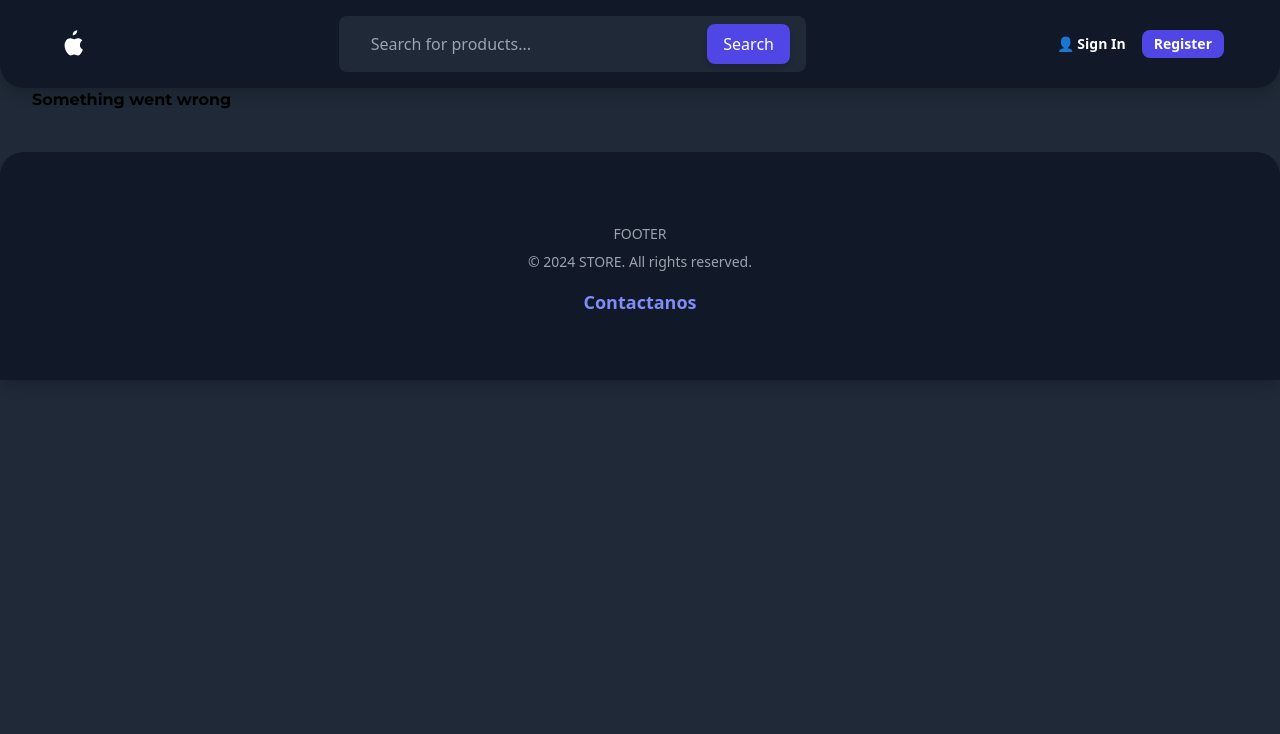
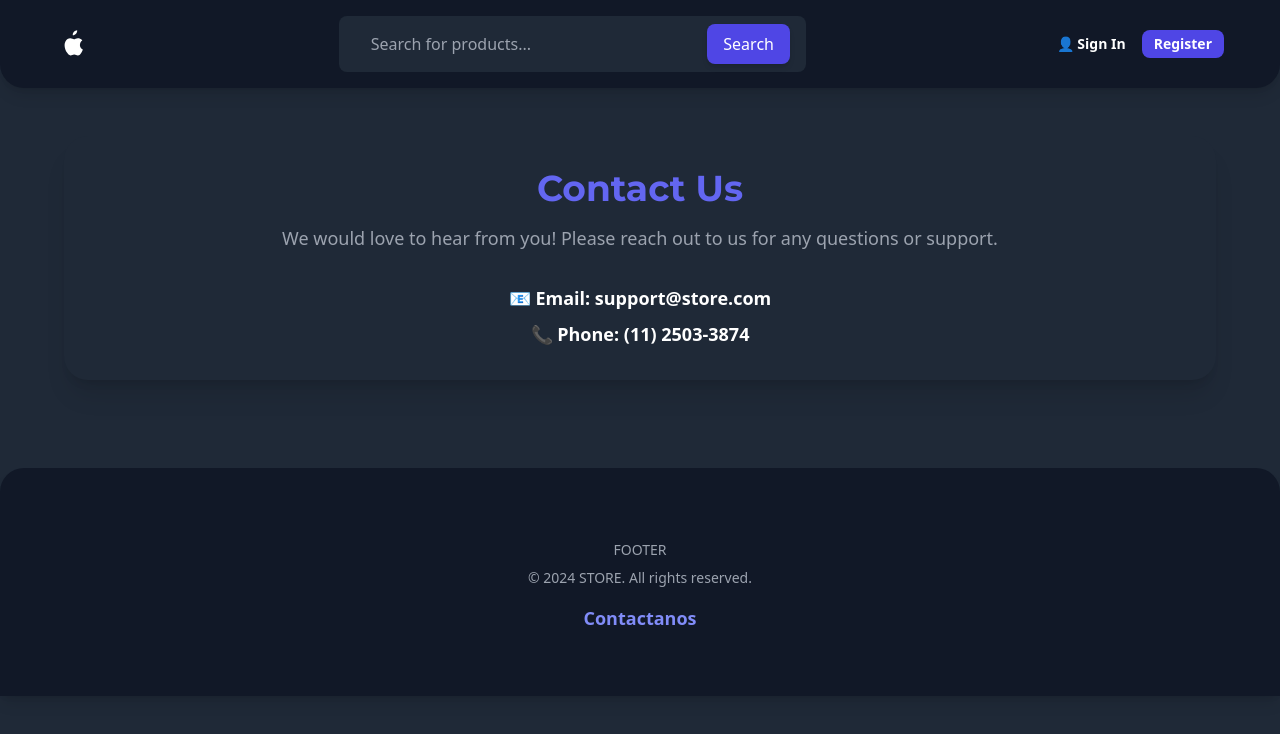
Before and after one commit to Gabrielsuigo/ecommerce, a Next.js app in the folder front/: page /contact in a window 1280 px wide. Before the commit this address had no page. Shown: the top 734 px of the page. Built offline with nearby package versions, Linux system fonts and the light colour scheme.

Commit message:
proyectoFront M4

```diff
--- a/front/app/api/products/route.tsx
+++ b/front/app/api/products/route.tsx
@@ -1,5 +1,7 @@
 
 export async function GET(){
- return Response.json({
-    response: "OK" })
+ return Response.json(
+    {
+    response: "OK" }
+)
 }
--- /dev/null
+++ b/front/app/contact/page.tsx
@@ -0,0 +1,20 @@
+import React from "react";
+
+
+const contactPage = () => {
+
+  return (
+    <div className="max-w-6xl mx-auto my-12 p-8 bg-gray-800 text-white rounded-3xl shadow-xl">
+      <h1 className="text-4xl font-bold text-center text-indigo-500">Contact Us</h1>
+      <p className="text-center text-lg mt-4 text-gray-400">
+        We would love to hear from you! Please reach out to us for any questions or support.
+      </p>
+      <div className="mt-8 text-center">
+        <p className="text-lg font-semibold">📧 Email: support@store.com</p>
+        <p className="text-lg font-semibold mt-2">📞 Phone: (11) 2503-3874</p>
+      </div>
+    </div>
+  );
+};
+
+export default contactPage;
--- a/front/app/dashboard/page.tsx
+++ b/front/app/dashboard/page.tsx
@@ -44,6 +44,7 @@ const page = () => {
                 >
 
                   <p className="text-lg font-medium text-gray-100">🧾Order N°: {order.id}</p>
+                  <p className="text-gray-400">📦 Status: {order.status}</p>
 
                 </div>
               ))}
--- a/front/app/interfaces/index.ts
+++ b/front/app/interfaces/index.ts
@@ -52,6 +52,8 @@ export interface Order {
     date?: string;
 
 }
+
+
 interface credential {
     id: number;
     password: string
--- a/front/app/products/page.tsx
+++ b/front/app/products/page.tsx
@@ -1,4 +1,3 @@
-import AuthProtected from "@/components/AuthProtected/AuthProtected";
 import Card from "@/components/Card/Card";
 import CarList from "@/components/CarList/CarList";
 import { getProducts } from "@/service/products";
--- a/front/components/Card/Card.tsx
+++ b/front/components/Card/Card.tsx
@@ -9,18 +9,15 @@ const Card = ({ name, image, price, id }: CardProps) => {
       <article
         className="transition-all duration-300 ease-in-out transform hover:scale-105 p-6 rounded-2xl shadow-xl bg-gray-800 text-white hover:shadow-2xl"
       >
-        {/* Product Name */}
         <h3 className="text-xl font-semibold mb-4">{name}</h3>
 
-        {/* Product Image */}
         <img
           src={image}
           alt={name}
           className="w-full h-56 object-cover rounded-lg mb-4"
         />
 
-        {/* Product Price */}
-        <p className="text-lg font-medium"> u$s {price}</p>
+        <p className="text-lg font-medium"> u$s{price}</p>
       </article>
     </Link>
   );
--- a/front/components/CartDetail/CartDetail.tsx
+++ b/front/components/CartDetail/CartDetail.tsx
@@ -23,8 +23,6 @@ const CartDetail = () => {
   };
 
   return (
-
-
 
 
     <div className="max-w-4xl mx-auto my-12 p-8 bg-gradient-to-r from-gray-900 via-gray-800 to-gray-700 text-white rounded-3xl shadow-2xl">
@@ -66,7 +64,7 @@ const CartDetail = () => {
           >
               {cart.length > 0 && (
                 <div className="text-right mt-4 text-lg font-semibold text-indigo-300">
-                  Total: U$s{cart.reduce((acc, item) => acc + item.price, 0)}
+                  Total: u$s{cart.reduce((acc, item) => acc + item.price, 0)}
                 </div>
               )}
           Comprar
--- a/front/components/Footer/Footer.tsx
+++ b/front/components/Footer/Footer.tsx
@@ -1,7 +1,38 @@
 
-import Link from "next/link";
+// import Link from "next/link";
+
+
+// const Footer = () => {
+//   return (
+//     <footer className="bg-gray-900 text-white py-16 mt-10 shadow-lg rounded-t-3xl">
+//       <div className="container mx-auto text-center">
+//         <p className="text-sm text-gray-400 mt-2">FOOTER</p>
+//         <p className="text-sm text-gray-400 mt-2">
+//           © 2024 STORE. All rights reserved.
+//         </p>
+//         <div className="mt-4">
+//           <Link href="/contact" className="text-lg font-semibold text-indigo-400 hover:text-indigo-600 transition">
+//             Contactanos
+//           </Link>
+//         </div>
+//       </div>
+//     </footer>
+//   );
+// };
+
+// export default Footer;
+
+"use client";
+import { useRouter } from "next/navigation";
 
 const Footer = () => {
+  const router = useRouter(); // Inicializa el router
+
+  const handleContactClick = () => {
+    // Redirige a la página de contacto
+    router.push("/contact");
+  };
+
   return (
     <footer className="bg-gray-900 text-white py-16 mt-10 shadow-lg rounded-t-3xl">
       <div className="container mx-auto text-center">
@@ -10,9 +41,12 @@ const Footer = () => {
           © 2024 STORE. All rights reserved.
         </p>
         <div className="mt-4">
-          <Link href="/contact" className="text-lg font-semibold text-indigo-400 hover:text-indigo-600 transition">
+          <button
+            onClick={handleContactClick}
+            className="text-lg font-semibold text-indigo-400 hover:text-indigo-600 transition"
+          >
             Contactanos
-          </Link>
+          </button>
         </div>
       </div>
     </footer>
--- a/front/components/productDetail/productDetail.tsx
+++ b/front/components/productDetail/productDetail.tsx
@@ -20,15 +20,17 @@ const ProductDetail = ({ product }: ProductDetailProps) => {
 
   const handleAddToCart = () => {
     if (user?.login) {
-      if (Array.isArray(cart)) {
-        setCart([...cart, { id, name, price}]);
-      } else {
-        setCart([{ id, name, price }]);
+      const confirmAdd = confirm("¿Deseas agregar este producto al carrito?");
+      if (confirmAdd) {
+        if (Array.isArray(cart)) {
+          setCart([...cart, { id, name, price }]);
+        } else {
+          setCart([{ id, name, price }]);
+        }
+        alert("¡Producto agregado al carrito!");
       }
-
-      alert("Added to cart!");
     } else {
-      alert("Please login to add to cart");
+      alert("Por favor inicia sesión para agregar productos al carrito");
       setTimeout(() => {
         router.push("/login");
       }, 1000);
--- a/front/service/auth.ts
+++ b/front/service/auth.ts
@@ -11,7 +11,7 @@ const res = await fetch(`${apiUrl}/users/register`, {
      },
  });
    return await res.json()
-}
+};
 
 export const login = async (Data: UserLogin) => {
     const res = await fetch(`${apiUrl}/users/login`, {
```
